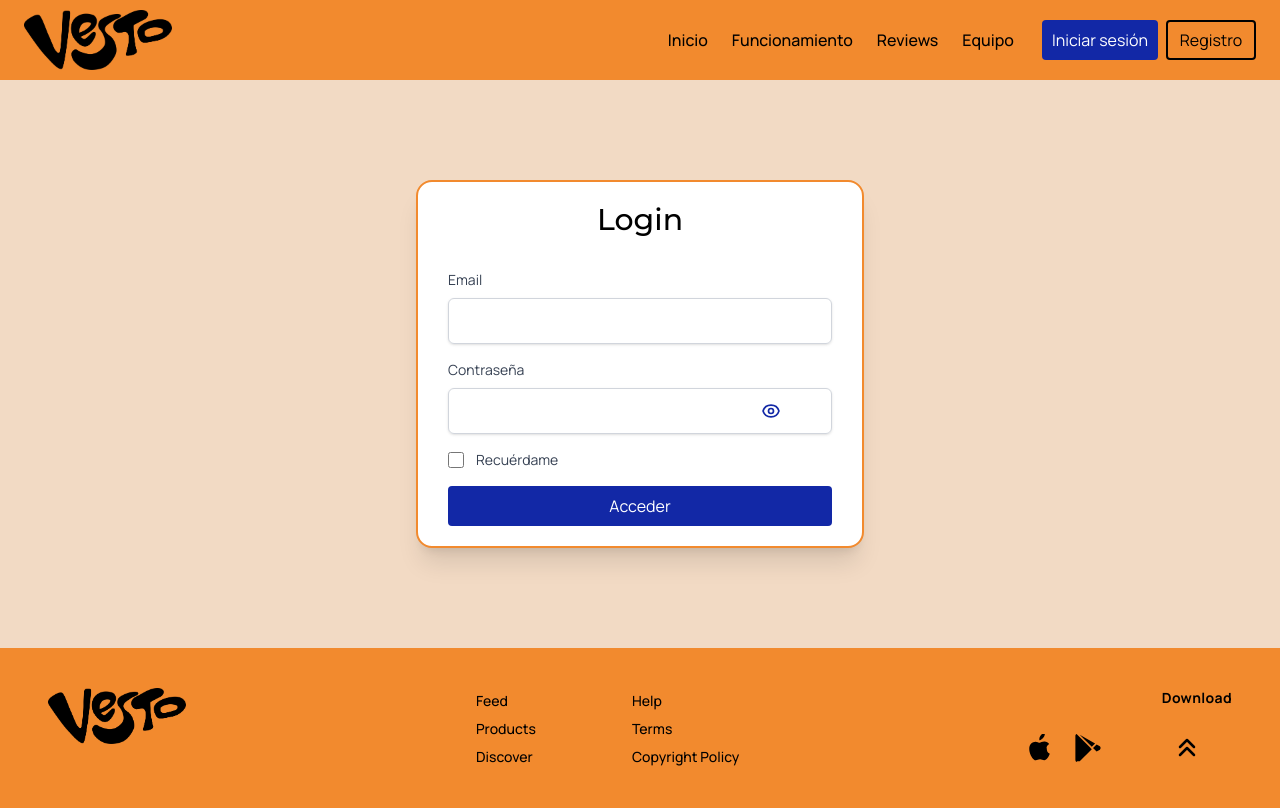
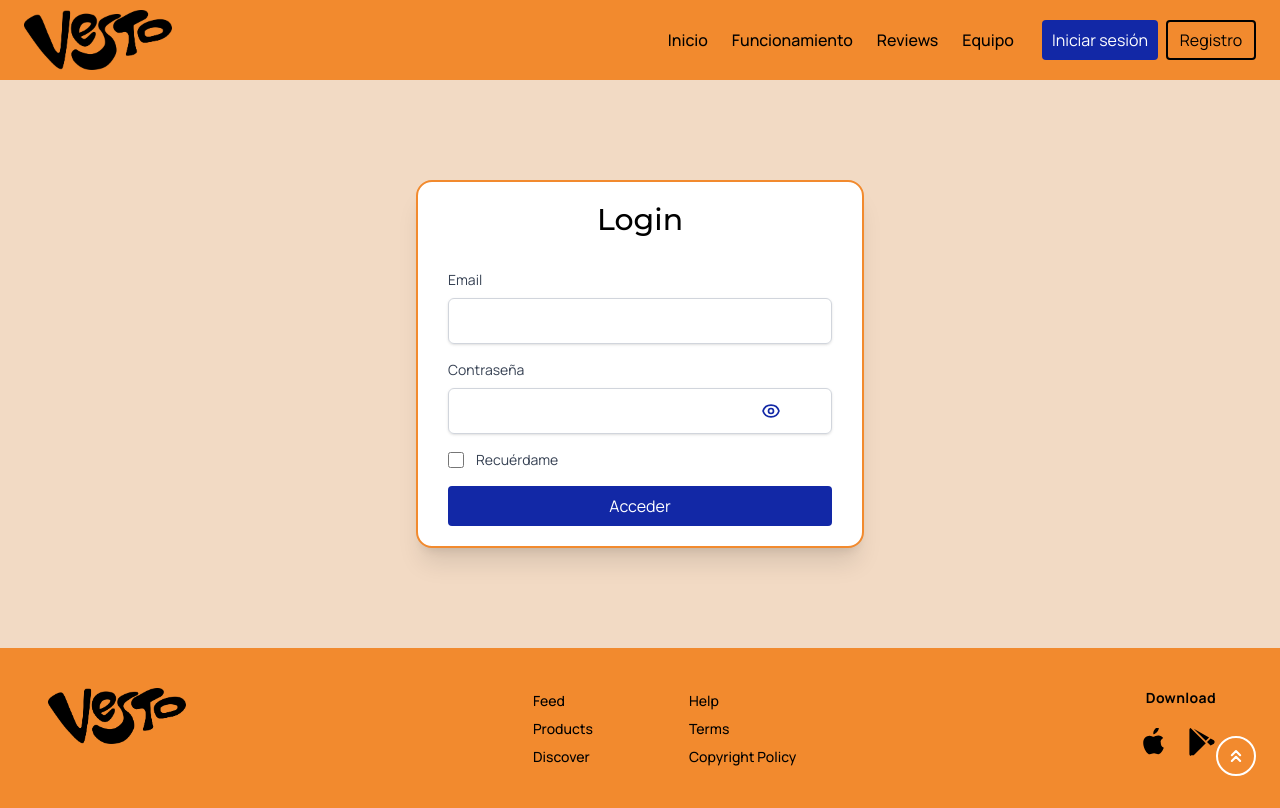
Before and after one commit to LaNoviaDePepe/Vesto, a React (Vite) app: page /login in a window 1280 px wide. Built offline with nearby package versions, Linux system fonts and the light colour scheme.

Commit message:
✅NEW_botones de subida - Nuevo layout global para implementar en todas las páginas el botón de subida (en App ese layout envuelve todas las rutas). - En armario, la sección de la izquierda (prendas), nuevo botón para subir sólo esa sección.

```diff
--- a/src/App.tsx
+++ b/src/App.tsx
@@ -16,8 +16,12 @@ import OutfitCreatorPage from "./pages/OutfitCreatorPage";
 import ProfilePage from "./pages/ProfilePage";
 import PublicRoute from "./router/PublicRoute";
 import ProtectedRoute from "./router/ProtectedRoute";
+import GlobalLayout from "./layouts/GlobalLayout";
 
 const router = createBrowserRouter([
+  {
+    element: <GlobalLayout />,
+    children: [
       {
         // Ruta compartida: LandingPage
         element: <LandingLayout />,
@@ -60,6 +64,8 @@ const router = createBrowserRouter([
         path: "*",
         element: <Navigate to="/" replace />,
       },
+    ]
+  }
 ]);
 
 export default function App() {
--- a/src/components/common/Footer.tsx
+++ b/src/components/common/Footer.tsx
@@ -42,7 +42,7 @@ export default function Footer({ isUser = false }: FooterProps) {
             </div>
 
             {/* Alineación a la derecha para "Download" */}
-            <div className="flex flex-col items-center md:items-end gap-5 md:ml-auto">
+            <div className="flex flex-col items-center md:items-end gap-5 md:ml-auto pr-4">
                 <span className="text-sm font-bold tracking-wide">Download</span>
 
                 <div className="flex items-center gap-6">
@@ -60,16 +60,6 @@ export default function Footer({ isUser = false }: FooterProps) {
                             <path d="M325.3 234.3L104.6 13l280.8 161.2-60.1 60.1zM47 0C34 6.8 25.3 19.2 25.3 35.3v441.3c0 16.1 8.7 28.5 21.7 35.3l256.6-256L47 0zm425.2 225.6l-58.9-34.1-65.7 64.5 65.7 64.5 60.1-34.1c18-14.3 18-46.5-1.2-60.8zM104.6 499l220.7-221.3-60.1-60.1L69.6 462.9l-22.6 36.1H104.6z" />
                         </svg>
                     </a>
-
-                    <button
-                        onClick={() => window.scrollTo({ top: 0, behavior: 'smooth' })}
-                        className="ml-4"
-                        aria-label="Volver arriba"
-                    >
-                        <svg className="w-6 h-6" fill="none" stroke="currentColor" strokeWidth="2.5" viewBox="0 0 24 24">
-                            <path strokeLinecap="round" strokeLinejoin="round" d="M5 11l7-7 7 7M5 19l7-7 7 7" />
-                        </svg>
-                    </button>
                 </div>
             </div>
         </footer>
--- /dev/null
+++ b/src/layouts/GlobalLayout.tsx
@@ -0,0 +1,18 @@
+import { Outlet } from "react-router-dom";
+import Button from "../components/common/Button";
+import { ChevronsUp } from "lucide-react";
+
+export default function GlobalLayout() { //Layout global para incluir el botón de subir en todas las vistas.
+  return (
+    <>
+      <Outlet />
+
+      <div className="fixed bottom-6 right-6 z-50">
+          <Button variant="out" className="rounded-full min-w-0 ml-3"
+          onClick={() => window.scrollTo({ top: 0, behavior: 'smooth' })}>
+           <ChevronsUp size={20} strokeWidth={2.5} />
+          </Button>
+      </div>
+    </>
+  );
+}
--- a/src/layouts/LandingLayout.tsx
+++ b/src/layouts/LandingLayout.tsx
@@ -5,21 +5,11 @@ import { Outlet } from "react-router-dom";
 
 export default function LandingLayout() {
 
-    const [isLoggedIn, setIsLoggedIn] = useState(false);
-    const toggleLogin = () => {
-        setIsLoggedIn(prev => !prev);
-    };
-
     return (
         <div className="min-h-screen flex flex-col">
-
-                <Header />
-
-                <Outlet />
-
-
+            <Header />
+            <Outlet />
             <Footer />
-
         </div>
     );
 }
--- a/src/pages/OutfitCreatorPage.tsx
+++ b/src/pages/OutfitCreatorPage.tsx
@@ -3,6 +3,7 @@ import Filter from "../components/filter/Filter";
 import Prenda from "../components/clothing/Prenda";
 import Button from "../components/common/Button";
 import { SupabaseOutfitRepository } from "../database/supabase/SupabaseOutfitRepository";
+import { ChevronsUp, CircleChevronUp } from "lucide-react";
 
 type CategoriaPrenda = "cabeza" | "parte_arriba" | "parte_abajo" | "complemento" | "calzado";
 type ColorPrenda = "negro" | "blanco" | "gris" | "rojo" | "azul" | "amarillo" | "verde" | "naranja" | "morado" | "rosa" | "marron" | "celeste" | "turquesa" | "beige" | "dorado" | "plateado";
@@ -25,7 +26,7 @@ interface OutfitCreatorPageProps {
 
 const outfitRepo = new SupabaseOutfitRepository();
 
-export default function OutfitCreatorPage({ userId="4e9535ea-72b9-4dd2-8d96-e185da7c0d33" }: OutfitCreatorPageProps) {
+export default function OutfitCreatorPage({ userId = "4e9535ea-72b9-4dd2-8d96-e185da7c0d33" }: OutfitCreatorPageProps) {
   const [nombreConjunto, setNombreConjunto] = useState("");
   const [loading, setLoading] = useState(false);
   const [outfit, setOutfit] = useState<Record<CategoriaPrenda, PrendaBD | null>>({
@@ -84,15 +85,25 @@ export default function OutfitCreatorPage({ userId="4e9535ea-72b9-4dd2-8d96-e185
     }
   };
 
+  // Controla la función de subida en el div de prendas
+  const scrollToTopArmario = () => {
+    const element = document.getElementById("closet-container");
+    element?.scrollTo({
+      top: 0,
+      behavior: 'smooth'
+    });
+  };
+
   return (
 
     <div className="flex flex-col lg:flex-row h-[calc(100vh-80px)] overflow-hidden bg-primary-300 ">
 
       {/* COLUMNA IZQUIERDA: ARMARIO */}
-      <div className="flex-1 flex flex-col overflow-hidden border-r border-gray-100">
+      {/* Este div queda en posición 'relative' para colocar el botón de volver arriba respecto al conjunto de prendas. */}
+      <div className="relative flex-1 flex flex-col overflow-hidden border-r border-gray-100">
 
         <Filter width={100} />
-        <div className="flex-1 overflow-y-auto p-6  bg-gray-50/50">
+        <div className="flex-1 overflow-y-auto p-6  bg-gray-50/50" id="closet-container">
           <div className="flex flex-wrap gap-6 justify-center">
             {mockPrendasBD
               .filter(p => p.id_usuario === userId)
@@ -100,9 +111,8 @@ export default function OutfitCreatorPage({ userId="4e9535ea-72b9-4dd2-8d96-e185
                 <div
                   key={prenda.id}
                   onClick={() => handleSelectPrenda(prenda)}
-                  className={`cursor-pointer transition-all duration-200 ${
-                    outfit[prenda.categoria]?.id === prenda.id ? 'ring-4 ring-primary-700 rounded-xl shadow-lg' : 'hover:opacity-80'
-                  }`}
+                  className={`cursor-pointer transition-all duration-200 ${outfit[prenda.categoria]?.id === prenda.id ? 'ring-4 ring-primary-700 rounded-xl shadow-lg' : 'hover:opacity-80'
+                    }`}
                 >
                   <Prenda
                     name={prenda.nombre}
@@ -113,6 +123,16 @@ export default function OutfitCreatorPage({ userId="4e9535ea-72b9-4dd2-8d96-e185
                 </div>
               ))}
           </div>
+          <div className="absolute bottom-6 right-6 z-20">
+            <Button
+              variant="out"
+              className="border-0 hover:bg-transparent hover:shadow-none"
+              onClick={scrollToTopArmario}
+            >
+              <CircleChevronUp size={28} strokeWidth={2.25} className="text-white bg-auxiliary-700 rounded-full hover:bg-primary-700"/>
+            </Button>
+          </div>
+
         </div>
       </div>
 
@@ -157,9 +177,8 @@ function OutfitSlot({ label, item }: { label: string; item: PrendaBD | null }) {
   return (
     <div className="flex flex-col items-center gap-2">
       <span className="text-[10px] font-bold text-primary-700 uppercase">{label}</span>
-      <div className={`w-28 h-36 bg-white border-2 rounded-2xl flex items-center justify-center p-2 shadow-sm transition-all ${
-        item ? 'border-primary-700 shadow-md' : 'border-dashed border-gray-300'
-      }`}>
+      <div className={`w-28 h-36 bg-white border-2 rounded-2xl flex items-center justify-center p-2 shadow-sm transition-all ${item ? 'border-primary-700 shadow-md' : 'border-dashed border-gray-300'
+        }`}>
         <div className="w-full h-full bg-gray-50 rounded-lg overflow-hidden flex items-center justify-center border border-gray-100">
           {item ? (
             <img src={item.url_imagen} alt={item.nombre} className="w-full h-full object-cover" />
```
Lines whose indentation alone changed are shown as unchanged.
